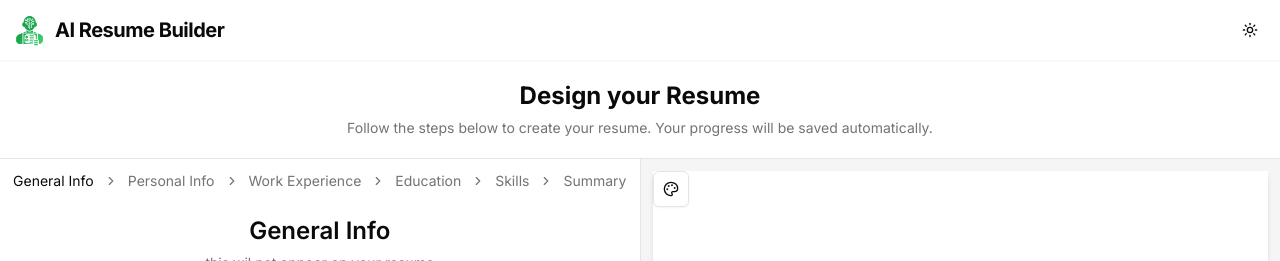
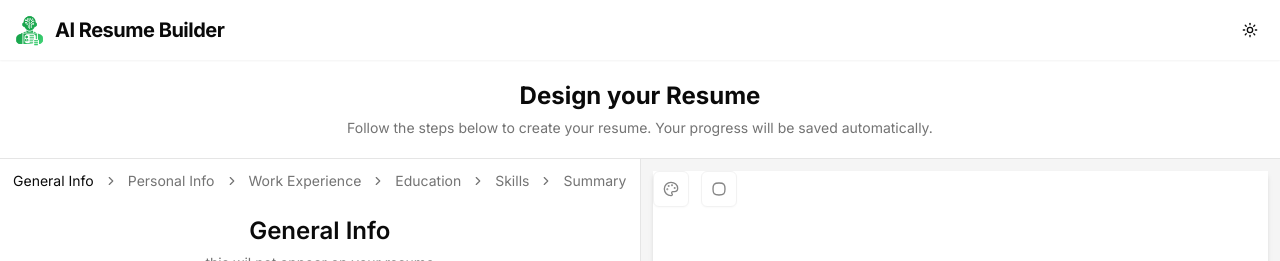
Before and after one commit to ramzijebalia/AICVBuilder, a Next.js app in the folder aicvbuilder/: page /editor in a window 1280 px wide. Shown: the top 261 px of the page. Built offline with nearby package versions, Linux system fonts and the light colour scheme.

Commit message:
add a border style button

```diff
--- /dev/null
+++ b/aicvbuilder/app/(main)/editor/BorderStyleButton.tsx
@@ -0,0 +1,43 @@
+import { Button } from "@/components/ui/button";
+import { Circle, Square, Squircle } from "lucide-react";
+
+export const BorderStyles = {
+    SQUARE : "square",
+    CIRCLE : "circle",
+    SQUIRCLE : "squircle",
+}
+
+// turn teh BorderStyles object into an array of strings
+const borderStyles = Object.values(BorderStyles)
+
+interface BorderStyleButtonProps {
+    borderStyle : string | undefined ;
+    onChange : (borderStyle : string) => void
+}
+export default function BorderStyleButton({borderStyle , onChange} : BorderStyleButtonProps){
+
+    function handleClick(){
+        // find the index of the current border style
+        const currentIndex = borderStyle ? borderStyles.indexOf(borderStyle) : 0
+        // thsi to make sure that we will not go out of the array and to go to the first element (3+1)%3 = 1 , return to the first element
+        const nextIndex = (currentIndex + 1) % borderStyles.length
+        onChange(borderStyles[nextIndex])
+    }
+
+    const Icon =
+    borderStyle === "square"
+      ? Square
+      : borderStyle === "circle"
+        ? Circle
+        : Squircle;
+
+    return (
+        <Button
+            variant="outline"
+            size="icon"
+            title="Change Border Style"
+            onClick={handleClick}
+        >
+            <Icon className="size-5"/>
+        </Button>
+)}
--- a/aicvbuilder/app/(main)/editor/ResumePreviewSection.tsx
+++ b/aicvbuilder/app/(main)/editor/ResumePreviewSection.tsx
@@ -1,6 +1,7 @@
 import ResumePreview from "@/components/ResumePreviewe"
 import { ResumeValues } from "@/lib/validation"
 import ColorPicker from "./ColorPicker"
+import BorderStyleButton from "./BorderStyleButton"
 
 interface ResumePreviewSectionProps{
     resumeData : ResumeValues
@@ -10,11 +11,15 @@ interface ResumePreviewSectionProps{
 
 export default function ResumePreviewSection({resumeData , setResumeData}: ResumePreviewSectionProps){
     return (
-        <div className="relative hidden w-1/2 md:flex" >
-            <div className="absolute left-1y top-1 flex gap-3 flex-none lg: left-3 lg:top-3">
+        <div className=" group relative hidden w-1/2 md:flex" >
+            <div className="opacity-50 group-hover:opacity-100 absolute left-1y top-1 flex gap-3 flex-none lg: left-3 lg:top-3">
                 <ColorPicker
                     color={resumeData.colorHex}
-                    onChange={(color => setResumeData({...resumeData , colorHex: color.hex}))}
+                    onChange={(color) => setResumeData({...resumeData , colorHex: color.hex})}
+                />
+                <BorderStyleButton
+                    borderStyle={resumeData.borderStyle}
+                    onChange={(borderStyle) => setResumeData({...resumeData , borderStyle})}
                 />
             </div>
             <div className="flex w-full justify-center overflow-y-auto bg-secondary p-3">
--- a/aicvbuilder/components/ResumePreviewe.tsx
+++ b/aicvbuilder/components/ResumePreviewe.tsx
@@ -5,6 +5,7 @@ import Image from "next/image"
 import { useEffect, useRef, useState } from "react"
 import {formatDate} from "date-fns"
 import { Badge } from "./ui/badge"
+import { BorderStyles } from "@/app/(main)/editor/BorderStyleButton"
 
 interface ResumePreviewProps {
     resumeData : ResumeValues // contain all teh data from our form fields
@@ -42,7 +43,7 @@ interface ResumePreviewSectionProps {
 }
 
 function PersonalInfoHeader({resumeData} : ResumePreviewSectionProps){
-    const {photo , firstName , lastName , jobTitle , city , country , phone , email , colorHex , boredrStyle} = resumeData
+    const {photo , firstName , lastName , jobTitle , city , country , phone , email , colorHex , borderStyle} = resumeData
     // if the photo is an instance of file then we gonna asign an empty string to the photoSrc else we gonna asign the photo ( which is a string it is not a file)
     const [photoSrc , setPhotoSrc] = useState(photo instanceof File ? "" : photo)
 
@@ -65,6 +66,14 @@ function PersonalInfoHeader({resumeData} : ResumePreviewSectionProps){
                     height={100}
                     alt="Author's photo"
                     className="aspect-square object-cover"
+                    style={{
+                        borderRadius:
+                            borderStyle === BorderStyles.SQUARE
+                                ? "0px"
+                                : borderStyle === BorderStyles.CIRCLE
+                                ? "9999px"
+                                : "10%"
+                    }}
                 />
             )}
             <div className="space-y-2.5">
@@ -180,7 +189,7 @@ function EducationSection({resumeData} : ResumePreviewSectionProps){
 
 
 function SkillsSection({resumeData} : ResumePreviewSectionProps){
-    const {skills , colorHex} = resumeData
+    const {skills , colorHex , borderStyle} = resumeData
     if(!skills?.length) return null
 
 
@@ -194,7 +203,15 @@ function SkillsSection({resumeData} : ResumePreviewSectionProps){
                     {/* by defaut the badge change the color by chnaging teh theme , dark , light , for that we hardcoded the color in the className */}
                     {skills.map((skill , index) => (
                         <Badge key={index} className="bg-black hover:bg-black text-white rounded-md"
-                            style={{backgroundColor: colorHex }}
+                            style={{
+                                backgroundColor: colorHex,
+                                borderRadius:
+                                    borderStyle === BorderStyles.SQUARE
+                                        ? "0px"
+                                        : borderStyle === BorderStyles.CIRCLE
+                                        ? "9999px"
+                                        : "8px"
+                            }}
                         >
                             {skill}
                         </Badge>
--- a/aicvbuilder/lib/validation.ts
+++ b/aicvbuilder/lib/validation.ts
@@ -105,7 +105,7 @@ export const resumeSchema = z.object({
     ...skillsSchema.shape,
     ...summarySchema.shape,
     colorHex : optionalString, // the primary color of the resume
-    boredrStyle : optionalString,
+    borderStyle : optionalString,
 })
 
 export type ResumeValues = Omit<z.infer<typeof resumeSchema> , "photo"> & {
```
